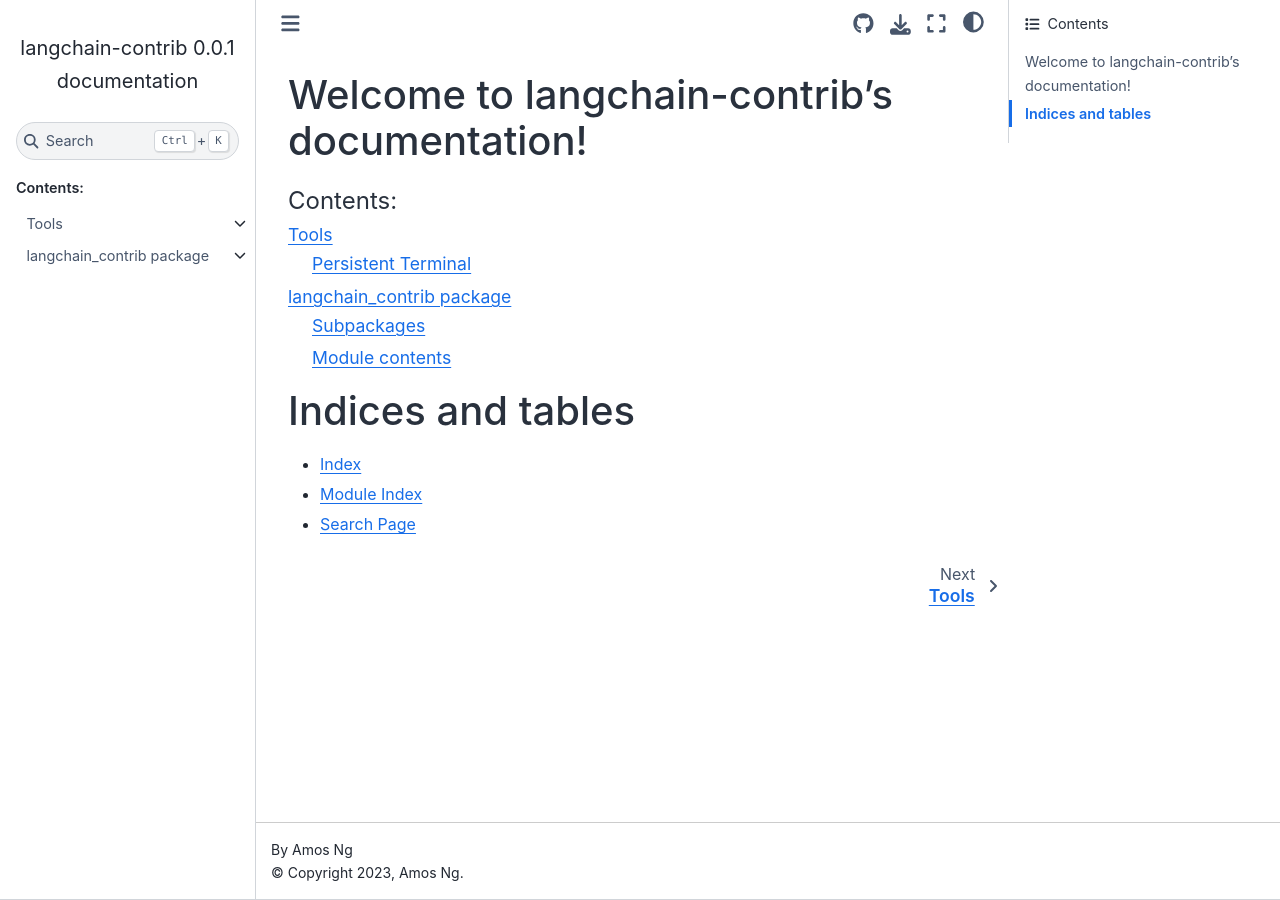
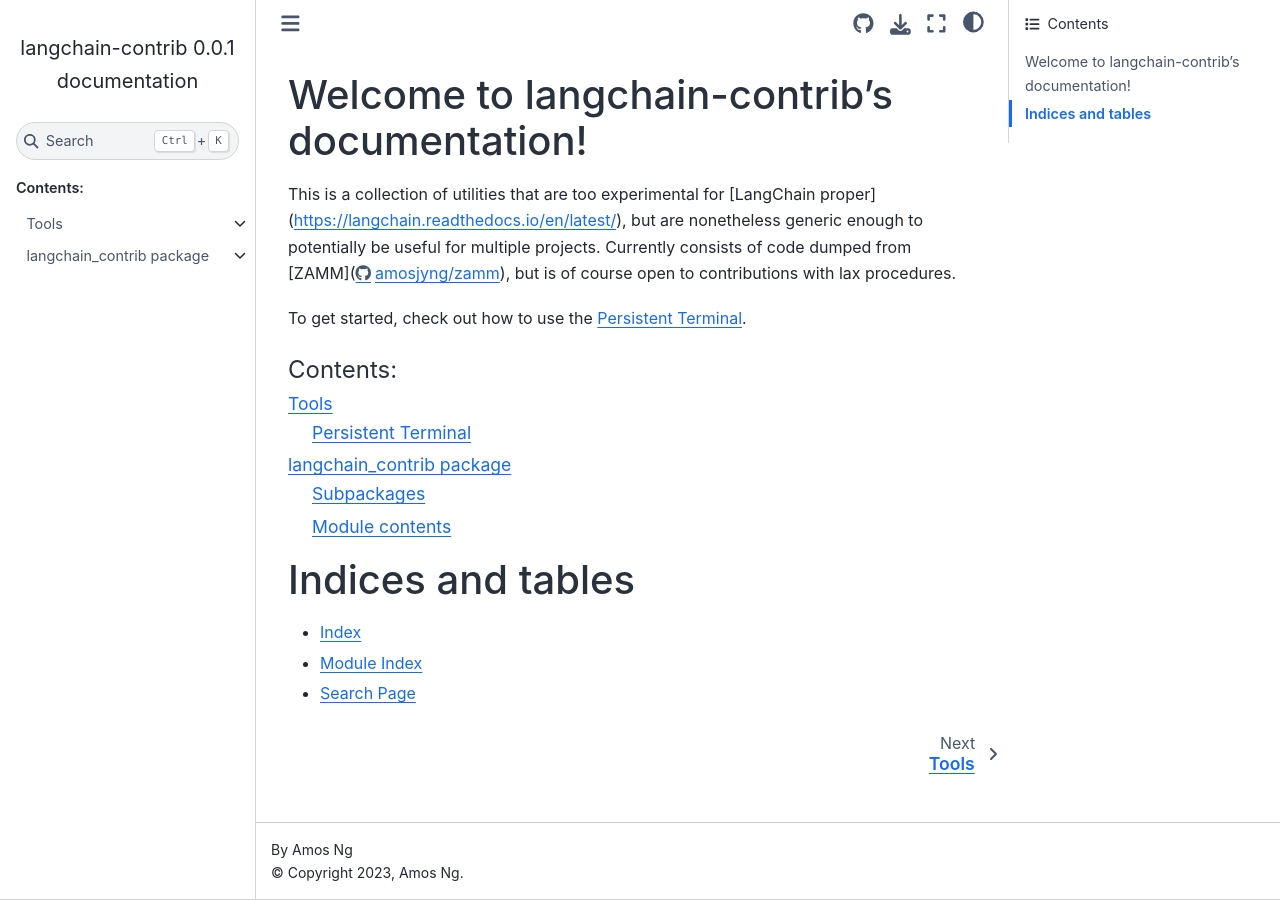
Before and after one commit to amosjyng/langchain-contrib, a Sphinx documentation site: the page built from docs/index.rst, in a window 1280 px wide. Built offline with Sphinx 7.4.7 and the Sphinx Book theme 1.1.4, drawn with Linux system fonts in a browser that asks for light colours.

Commit message:
Link to the persistent terminal from the home page

```diff
--- a/docs/index.rst
+++ b/docs/index.rst
@@ -5,6 +5,11 @@
 
 Welcome to langchain-contrib's documentation!
 =============================================
+
+This is a collection of utilities that are too experimental for [LangChain proper](https://langchain.readthedocs.io/en/latest/), but are nonetheless generic enough to potentially be useful for multiple projects. Currently consists of code dumped from [ZAMM](https://github.com/amosjyng/zamm), but is of course open to contributions with lax procedures.
+
+To get started, check out how to use the :ref:`Persistent Terminal </tools/persistent_terminal.ipynb>`.
+
 
 .. toctree::
    :maxdepth: 2
```
Also changed, not shown: docs/tools/persistent_terminal.ipynb.
